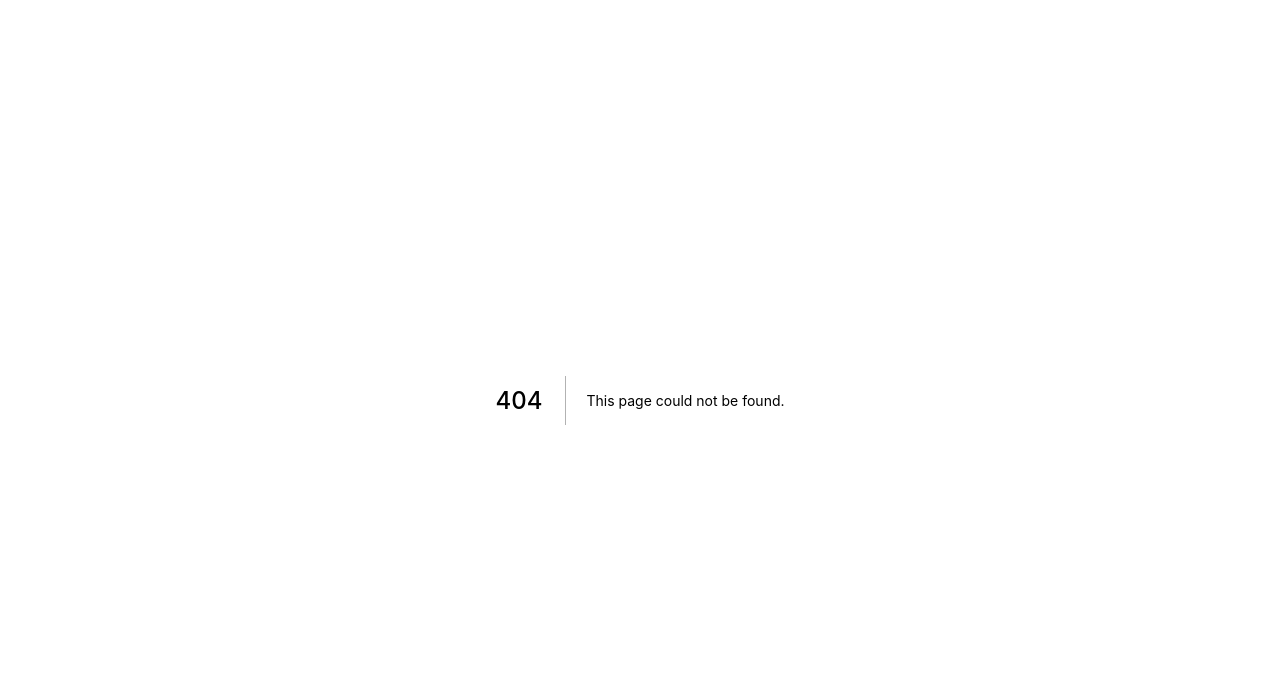
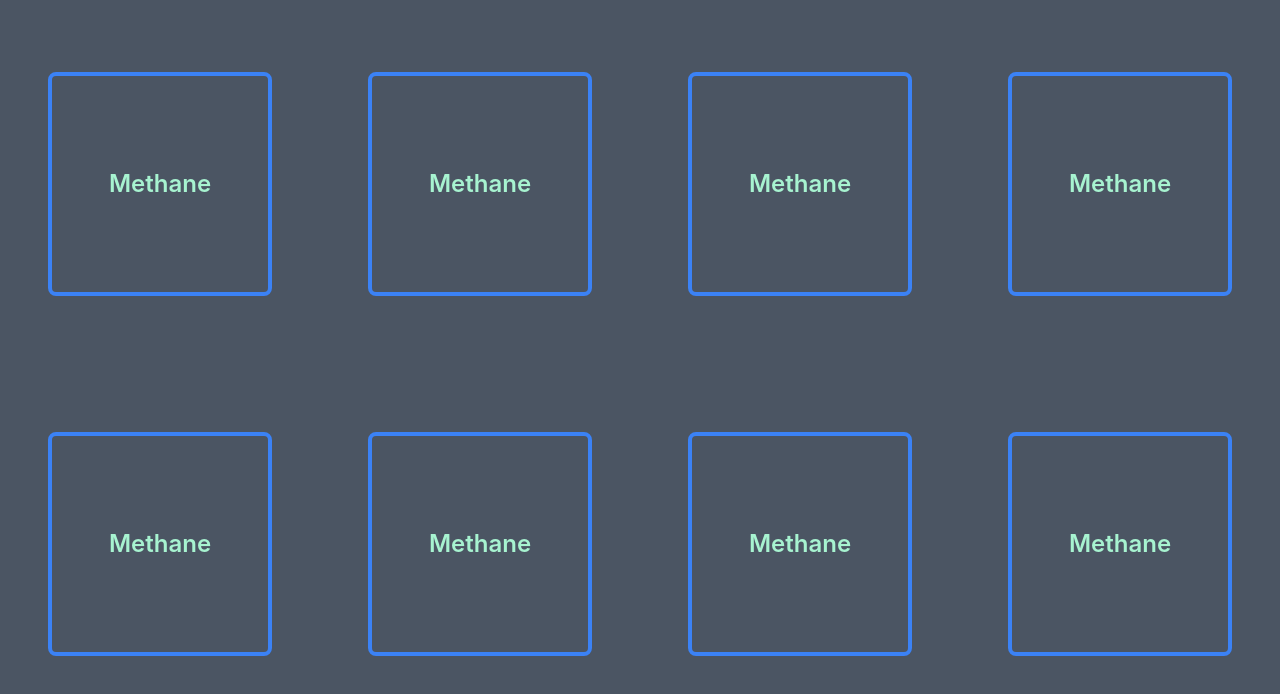
Before and after one commit to Abhinav0909/shopEcho, a Next.js app: page /Card in a window 1280 px wide. Before the commit this address had no page. Shown: the top 694 px of the page. Built offline with nearby package versions, Linux system fonts and the light colour scheme.

Commit message:
✨ Add Card feature

```diff
--- /dev/null
+++ b/components/Card.tsx
@@ -0,0 +1,18 @@
+/* eslint-disable @next/next/link-passhref */
+import Link from "next/link";
+
+/* eslint-disable @next/next/no-img-element */
+const Card = ({compounds}:any) => {
+    return (
+        <Link href='Lab'>
+            <div className=' lg:w-1/4 my-8 mx-auto w-3/4 md:w-1/2  '>
+                <div className=' rounded-lg bg-card bg-blend-hard-light bg-cover object-cover bg-no-repeat flex justify-center  mx-auto md:h-56 md:w-56 h-48 w-48 border-4 border-blue-500 '>
+                    <p className='my-auto text-green-200 text-2xl font-semibold '> Methane</p>
+                    </div>
+            </div>
+            </Link>
+
+    )
+}
+
+export default Card;
--- /dev/null
+++ b/pages/Card/index.tsx
@@ -0,0 +1,17 @@
+import Card from "../../components/Card";
+const ChemistryClassroom = () => {
+    return (
+      <div className=' py-10 flex mx-auto flex-wrap cursor-pointer bg-gray-600 h-screen '>
+          <Card />
+          <Card />
+          <Card />
+          <Card />
+          <Card />
+          <Card />
+          <Card />
+          <Card />
+        </div>
+    )
+}
+
+export default ChemistryClassroom;
```
